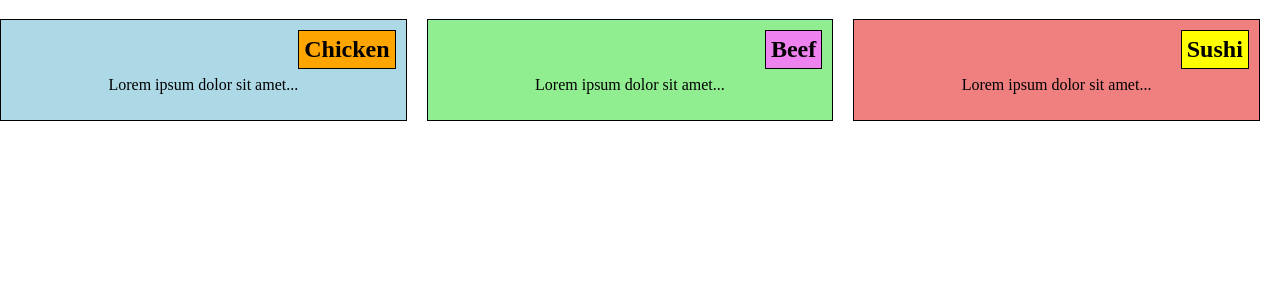
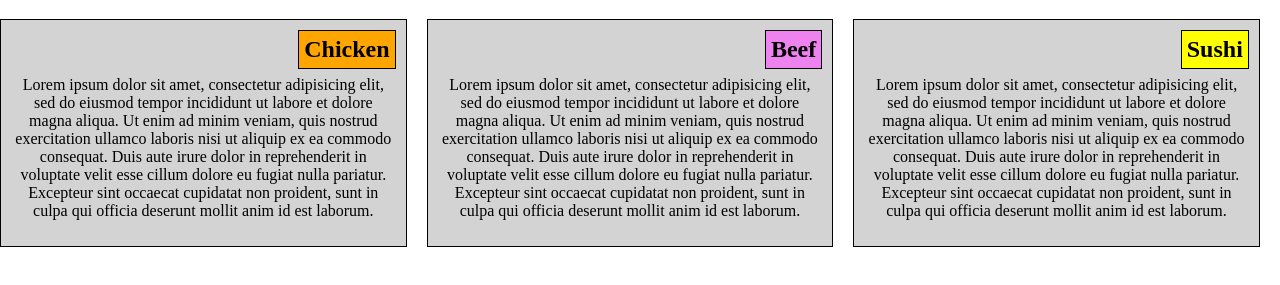
Before and after one commit to S1lv4h/Module-2-soloution, a plain HTML site: page index.html in a window 1280 px wide. Shown: the part 61-346 px from the top of the page. Drawn offline with Linux system fonts and the light colour scheme.

Commit message:
Update index.html
Assignment amended

```diff
--- a/index.html
+++ b/index.html
@@ -73,17 +73,32 @@
     <h1>Our Menu</h1>
 
     <!-- Sections -->
-    <div class="section" style="background-color: lightblue;">
+    <div class="section" style="background-color: lightgrey;">
         <h2>Chicken</h2>
-        <p>Lorem ipsum dolor sit amet...</p>
+        <p>Lorem ipsum dolor sit amet, consectetur adipisicing elit, sed do eiusmod
+        tempor incididunt ut labore et dolore magna aliqua. Ut enim ad minim veniam,
+        quis nostrud exercitation ullamco laboris nisi ut aliquip ex ea commodo
+        consequat. Duis aute irure dolor in reprehenderit in voluptate velit esse
+        cillum dolore eu fugiat nulla pariatur. Excepteur sint occaecat cupidatat non
+        proident, sunt in culpa qui officia deserunt mollit anim id est laborum.</p>
     </div>
-    <div class="section" style="background-color: lightgreen;">
+    <div class="section" style="background-color: lightgrey;">
         <h2>Beef</h2>
-        <p>Lorem ipsum dolor sit amet...</p>
+        <p>Lorem ipsum dolor sit amet, consectetur adipisicing elit, sed do eiusmod
+        tempor incididunt ut labore et dolore magna aliqua. Ut enim ad minim veniam,
+        quis nostrud exercitation ullamco laboris nisi ut aliquip ex ea commodo
+        consequat. Duis aute irure dolor in reprehenderit in voluptate velit esse
+        cillum dolore eu fugiat nulla pariatur. Excepteur sint occaecat cupidatat non
+        proident, sunt in culpa qui officia deserunt mollit anim id est laborum.</p>
     </div>
-    <div class="section" style="background-color: lightcoral;">
+    <div class="section" style="background-color: lightgrey;">
         <h2>Sushi</h2>
-        <p>Lorem ipsum dolor sit amet...</p>
+        <p>Lorem ipsum dolor sit amet, consectetur adipisicing elit, sed do eiusmod
+        tempor incididunt ut labore et dolore magna aliqua. Ut enim ad minim veniam,
+        quis nostrud exercitation ullamco laboris nisi ut aliquip ex ea commodo
+        consequat. Duis aute irure dolor in reprehenderit in voluptate velit esse
+        cillum dolore eu fugiat nulla pariatur. Excepteur sint occaecat cupidatat non
+        proident, sunt in culpa qui officia deserunt mollit anim id est laborum.</p>
     </div>
 
 </body>
```
